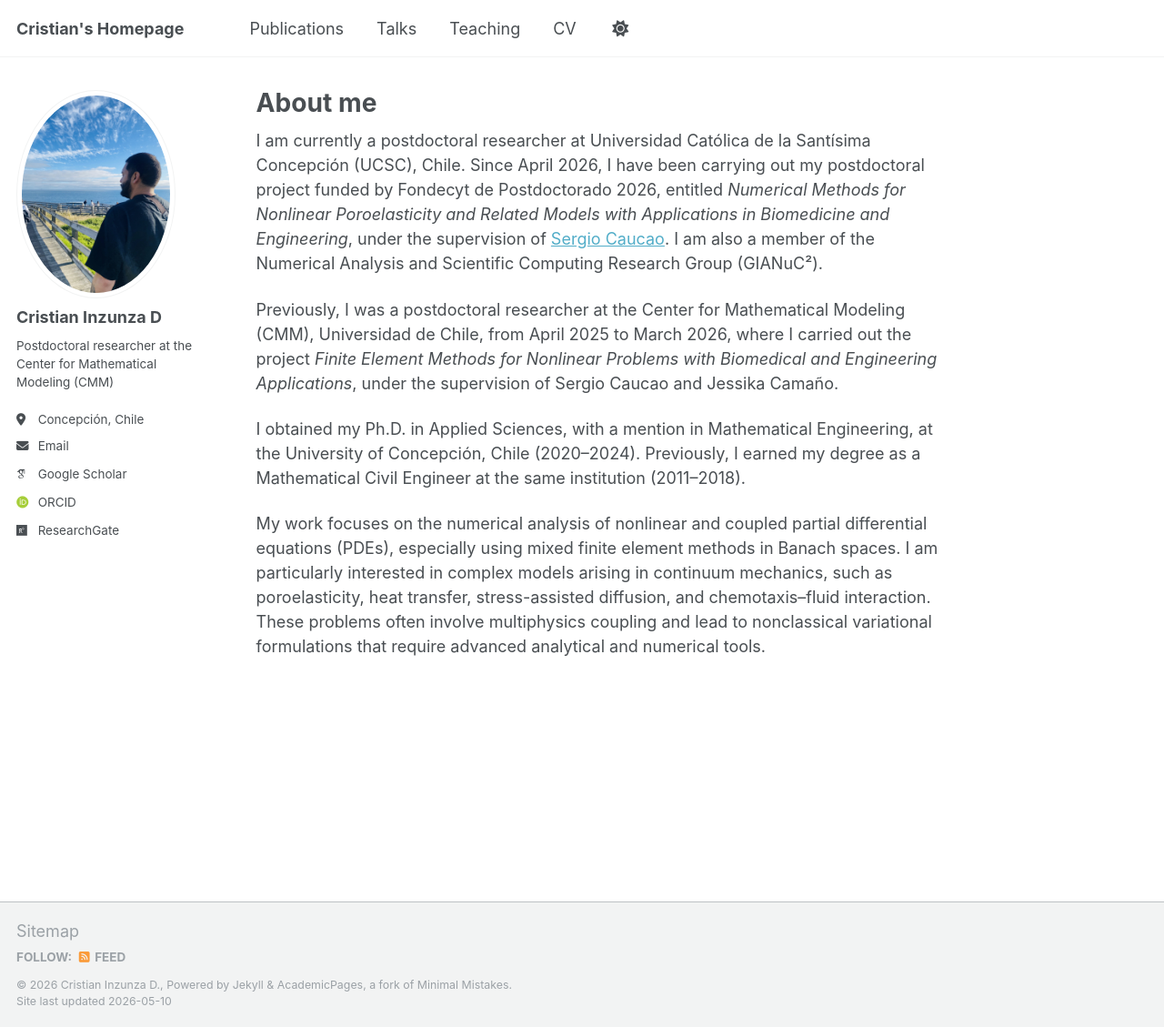
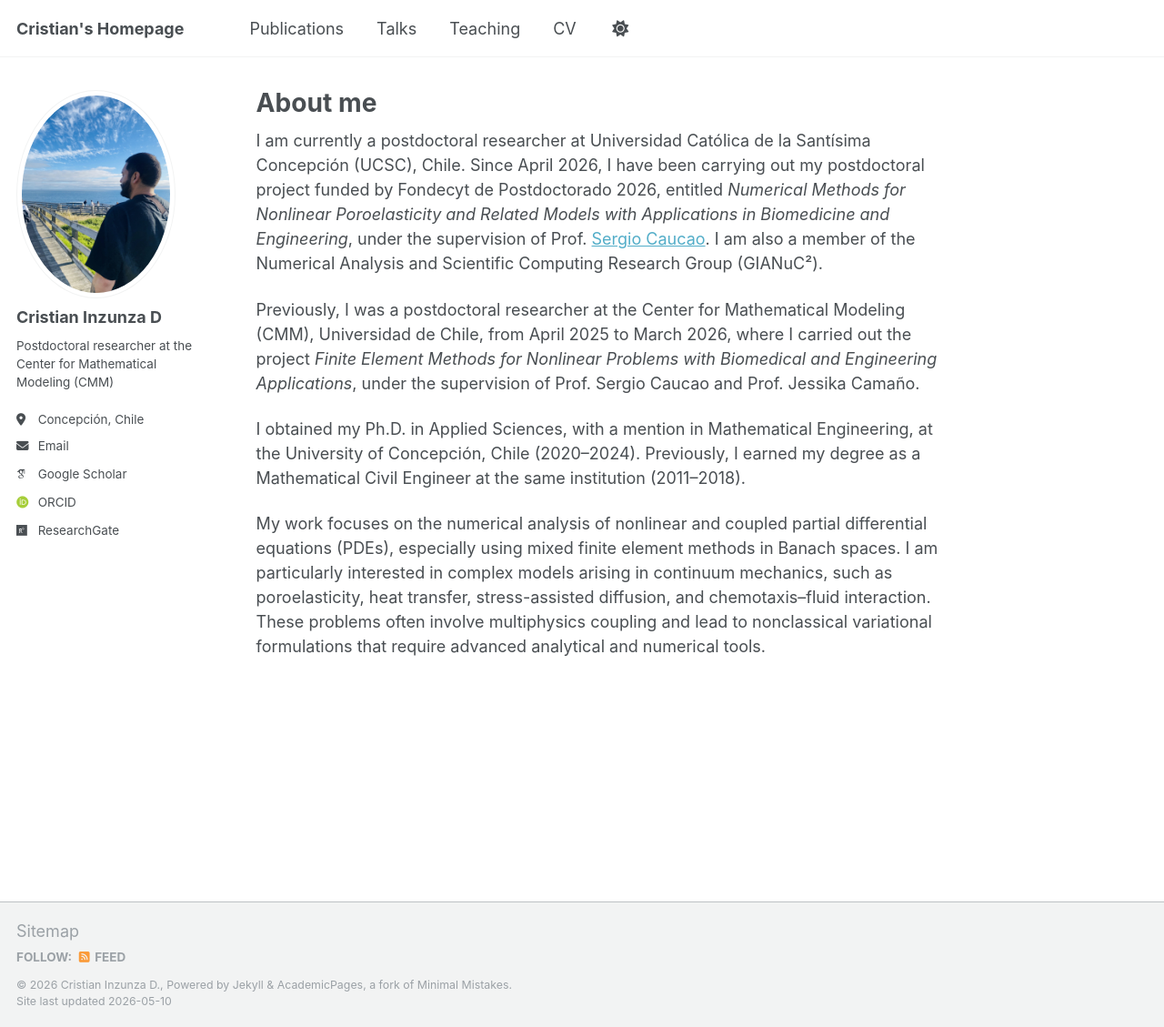
Before and after one commit to Crinzunza/crinzunza.github.io, a Jekyll site: the page built from _pages/about.md, in a window 1280 px wide and 1129 px high. Shown: the whole window at 91% size. Built offline with Jekyll 4.4.1, drawn with Linux system fonts in a browser that asks for light colours; some web fonts are replaced.

Commit message:
Add 'Prof.' titles for supervisors in about page
Updated the text to include 'Prof.' before the names of supervisors for clarity.

```diff
--- a/_pages/about.md
+++ b/_pages/about.md
@@ -8,10 +8,10 @@ redirect_from:
 ---
 
 <p>
-I am currently a postdoctoral researcher at Universidad Católica de la Santísima Concepción (UCSC), Chile. Since April 2026, I have been carrying out my postdoctoral project funded by Fondecyt de Postdoctorado 2026, entitled <em>Numerical Methods for Nonlinear Poroelasticity and Related Models with Applications in Biomedicine and Engineering</em>, under the supervision of <a href="https://scaucao.github.io/#"> Sergio Caucao</a>. I am also a member of the Numerical Analysis and Scientific Computing Research Group (GIANuC²).
+I am currently a postdoctoral researcher at Universidad Católica de la Santísima Concepción (UCSC), Chile. Since April 2026, I have been carrying out my postdoctoral project funded by Fondecyt de Postdoctorado 2026, entitled <em>Numerical Methods for Nonlinear Poroelasticity and Related Models with Applications in Biomedicine and Engineering</em>, under the supervision of Prof. <a href="https://scaucao.github.io/#"> Sergio Caucao</a>. I am also a member of the Numerical Analysis and Scientific Computing Research Group (GIANuC²).
 </p>
 
-Previously, I was a postdoctoral researcher at the Center for Mathematical Modeling (CMM), Universidad de Chile, from April 2025 to March 2026, where I carried out the project <em>Finite Element Methods for Nonlinear Problems with Biomedical and Engineering Applications</em>, under the supervision of Sergio Caucao and Jessika Camaño.
+Previously, I was a postdoctoral researcher at the Center for Mathematical Modeling (CMM), Universidad de Chile, from April 2025 to March 2026, where I carried out the project <em>Finite Element Methods for Nonlinear Problems with Biomedical and Engineering Applications</em>, under the supervision of Prof. Sergio Caucao and Prof. Jessika Camaño.
 
 <p>
 I obtained my Ph.D. in Applied Sciences, with a mention in Mathematical Engineering, at the University of Concepción, Chile (2020–2024). Previously, I earned my degree as a Mathematical Civil Engineer at the same institution (2011–2018).
```
